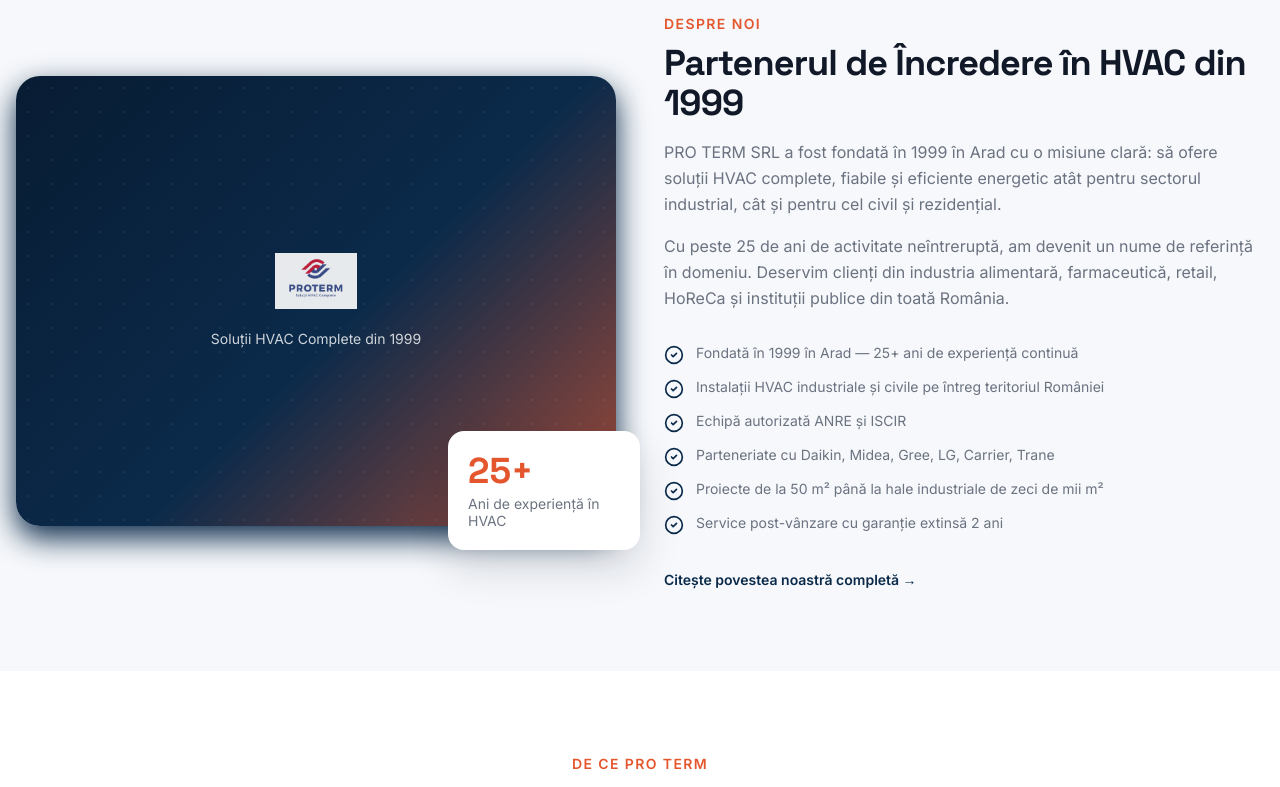
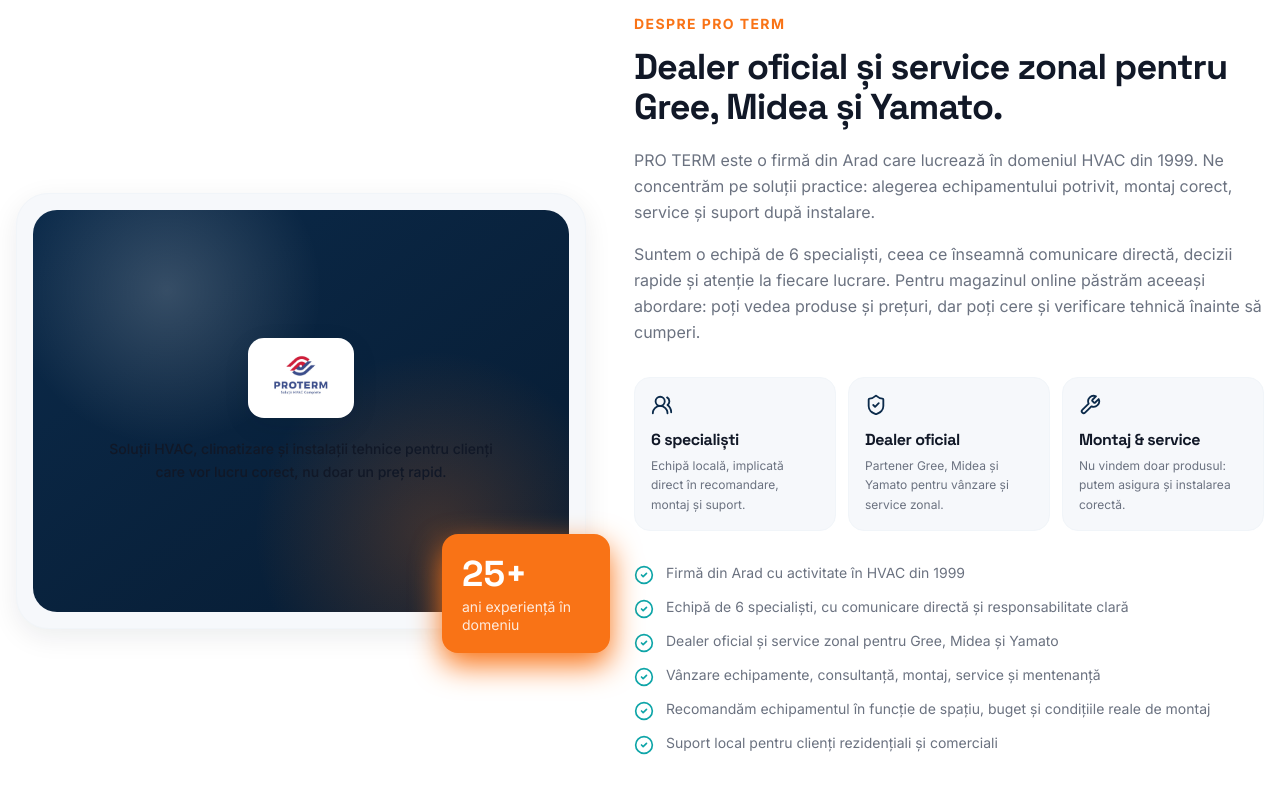
Before and after one commit to protermarad-hash/pro-term-web, a Next.js app: page / in a window 1280 px wide. Shown: the part 3400-4187 px from the top of the page. Built offline with nearby package versions, Linux system fonts and the light colour scheme.

Commit message:
Correct about section dealer and team claims

```diff
--- a/src/components/About.tsx
+++ b/src/components/About.tsx
@@ -1,84 +1,89 @@
-import { CheckCircle2 } from 'lucide-react';
+import { CheckCircle2, ShieldCheck, UsersRound, Wrench } from 'lucide-react';
 import Image from 'next/image';
 import Link from 'next/link';
 
 const highlights = [
-  'Fondată în 1999 în Arad — 25+ ani de experiență continuă',
-  'Instalații HVAC industriale și civile pe întreg teritoriul României',
-  'Echipă autorizată ANRE și ISCIR',
-  'Parteneriate cu Daikin, Midea, Gree, LG, Carrier, Trane',
-  'Proiecte de la 50 m² până la hale industriale de zeci de mii m²',
-  'Service post-vânzare cu garanție extinsă 2 ani',
+  'Firmă din Arad cu activitate în HVAC din 1999',
+  'Echipă de 6 specialiști, cu comunicare directă și responsabilitate clară',
+  'Dealer oficial și service zonal pentru Gree, Midea și Yamato',
+  'Vânzare echipamente, consultanță, montaj, service și mentenanță',
+  'Recomandăm echipamentul în funcție de spațiu, buget și condițiile reale de montaj',
+  'Suport local pentru clienți rezidențiali și comerciali',
+];
+
+const cards = [
+  { icon: UsersRound, title: '6 specialiști', text: 'Echipă locală, implicată direct în recomandare, montaj și suport.' },
+  { icon: ShieldCheck, title: 'Dealer oficial', text: 'Partener Gree, Midea și Yamato pentru vânzare și service zonal.' },
+  { icon: Wrench, title: 'Montaj & service', text: 'Nu vindem doar produsul: putem asigura și instalarea corectă.' },
 ];
 
 export default function About() {
   return (
-    <section id="despre" className="py-20 bg-light-200">
+    <section id="despre" className="bg-white py-20">
       <div className="container mx-auto px-4">
-        <div className="grid lg:grid-cols-2 gap-12 items-center">
+        <div className="grid items-center gap-12 lg:grid-cols-[0.95fr_1.05fr]">
           <div className="relative">
-            <div className="aspect-[4/3] rounded-3xl bg-hero-gradient overflow-hidden shadow-primary">
-              <div
-                className="absolute inset-0 opacity-20"
-                style={{
-                  backgroundImage: `radial-gradient(circle, rgba(255,255,255,0.3) 1px, transparent 1px)`,
-                  backgroundSize: '24px 24px',
-                }}
-              />
-              <div className="absolute inset-0 flex flex-col items-center justify-center p-10">
-                <Image
-                  src="/logo-proterm.jpg"
-                  alt="PRO TERM"
-                  width={200}
-                  height={60}
-                  className="h-14 w-auto object-contain opacity-90 mb-5"
-                />
-                <p className="text-white/80 text-center text-sm">
-                  Soluții HVAC Complete din 1999
-                </p>
+            <div className="rounded-[2rem] border border-slate-100 bg-light-200 p-4 shadow-card">
+              <div className="relative aspect-[4/3] overflow-hidden rounded-[1.5rem] bg-gradient-to-br from-primary to-primary-700">
+                <div className="absolute inset-0 bg-[radial-gradient(circle_at_25%_20%,rgba(255,255,255,0.18),transparent_30%),radial-gradient(circle_at_75%_80%,rgba(249,115,22,0.22),transparent_35%)]" />
+                <div className="absolute inset-0 flex flex-col items-center justify-center p-10 text-center">
+                  <span className="mb-5 rounded-2xl bg-white p-3 shadow-card">
+                    <Image
+                      src="/logo-proterm.jpg"
+                      alt="PRO TERM"
+                      width={210}
+                      height={64}
+                      className="h-14 w-auto object-contain"
+                    />
+                  </span>
+                  <p className="max-w-sm text-sm font-medium leading-relaxed text-white/78">
+                    Soluții HVAC, climatizare și instalații tehnice pentru clienți care vor lucru corect, nu doar un preț rapid.
+                  </p>
+                </div>
               </div>
             </div>
 
-            <div className="absolute -bottom-6 -right-6 bg-white rounded-2xl shadow-card-hover p-5 w-48">
-              <div className="text-4xl font-bold text-brand font-heading">25+</div>
-              <div className="text-dark-300 text-sm mt-1 leading-tight">
-                Ani de experiență în HVAC
-              </div>
+            <div className="absolute -bottom-6 -right-3 rounded-2xl bg-accent p-5 text-white shadow-accent sm:-right-6">
+              <div className="font-heading text-4xl font-bold">25+</div>
+              <div className="mt-1 max-w-32 text-sm leading-tight text-white/85">ani experiență în domeniu</div>
             </div>
           </div>
 
           <div>
-            <span className="text-brand font-semibold text-sm uppercase tracking-widest">
-              Despre noi
+            <span className="text-sm font-bold uppercase tracking-widest text-accent">
+              Despre PRO TERM
             </span>
-            <h2 className="section-title mt-2 mb-4">
-              Partenerul de Încredere în HVAC din 1999
+            <h2 className="section-title mt-3 mb-5">
+              Dealer oficial și service zonal pentru Gree, Midea și Yamato.
             </h2>
-            <p className="text-dark-300 leading-relaxed mb-4">
-              PRO TERM SRL a fost fondată în 1999 în Arad cu o misiune clară: să ofere
-              soluții HVAC complete, fiabile și eficiente energetic atât pentru sectorul
-              industrial, cât și pentru cel civil și rezidențial.
+            <p className="mb-4 leading-relaxed text-dark-300">
+              PRO TERM este o firmă din Arad care lucrează în domeniul HVAC din 1999. Ne concentrăm pe soluții practice: alegerea echipamentului potrivit, montaj corect, service și suport după instalare.
             </p>
-            <p className="text-dark-300 leading-relaxed mb-8">
-              Cu peste 25 de ani de activitate neîntreruptă, am devenit un nume de referință
-              în domeniu. Deservim clienți din industria alimentară, farmaceutică, retail,
-              HoReCa și instituții publice din toată România.
+            <p className="mb-8 leading-relaxed text-dark-300">
+              Suntem o echipă de 6 specialiști, ceea ce înseamnă comunicare directă, decizii rapide și atenție la fiecare lucrare. Pentru magazinul online păstrăm aceeași abordare: poți vedea produse și prețuri, dar poți cere și verificare tehnică înainte să cumperi.
             </p>
 
-            <ul className="space-y-3 mb-8">
+            <div className="mb-8 grid gap-3 sm:grid-cols-3">
+              {cards.map(({ icon: Icon, title, text }) => (
+                <div key={title} className="rounded-2xl border border-slate-100 bg-light-200 p-4">
+                  <Icon size={22} className="mb-3 text-primary" />
+                  <h3 className="font-heading font-bold text-dark">{title}</h3>
+                  <p className="mt-1 text-xs leading-relaxed text-dark-300">{text}</p>
+                </div>
+              ))}
+            </div>
+
+            <ul className="mb-8 space-y-3">
               {highlights.map((item) => (
                 <li key={item} className="flex items-start gap-3">
-                  <CheckCircle2 size={20} className="text-primary flex-shrink-0 mt-0.5" />
-                  <span className="text-dark-300 text-sm">{item}</span>
+                  <CheckCircle2 size={20} className="mt-0.5 flex-shrink-0 text-secondary" />
+                  <span className="text-sm text-dark-300">{item}</span>
                 </li>
               ))}
             </ul>
 
-            <Link
-              href="/despre"
-              className="inline-flex items-center gap-2 text-primary font-semibold text-sm hover:text-primary-600 transition-colors"
-            >
-              Citește povestea noastră completă →
+            <Link href="/despre" className="inline-flex items-center gap-2 font-bold text-primary transition-colors hover:text-accent">
+              Află mai multe despre noi →
             </Link>
           </div>
         </div>
```
